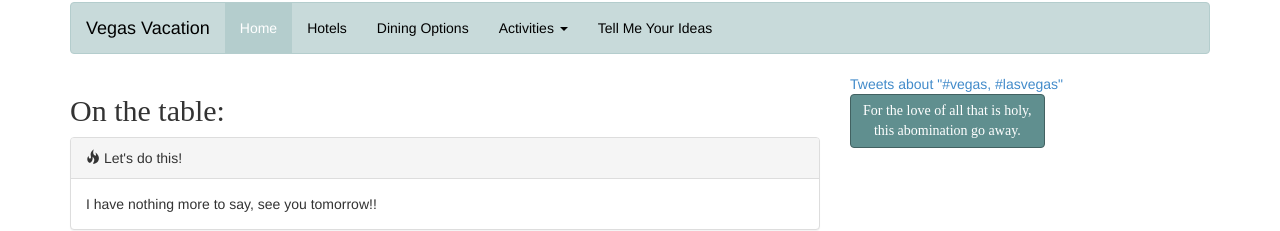
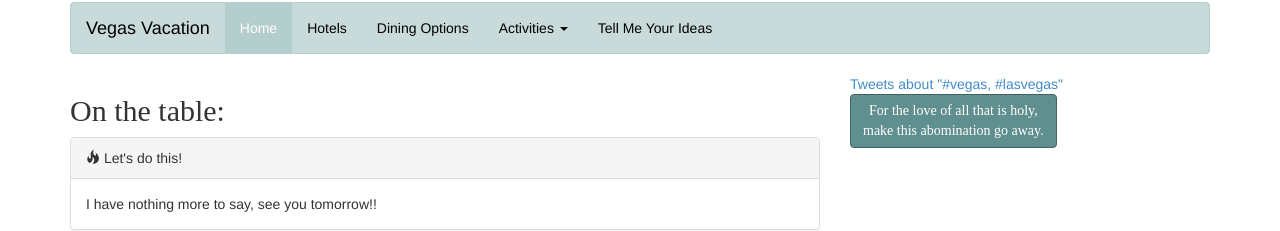
Before and after one commit to shawnaspoor/shawnaspoor.github.io, a plain HTML site: page index.html in a window 1280 px wide. Shown: the part 424-655 px from the top of the page. Drawn offline with nearby package versions, Linux system fonts and the light colour scheme; a script that the page names is missing; a web font is replaced by a local one.

Commit message:
fixed a typo on the homepage

```diff
--- a/index.html
+++ b/index.html
@@ -167,7 +167,7 @@
 
 
           	<button type="button" class="btn btn-secondary" id="no-twitter-button">
-              For the love of all that is holy, <br /> this abomination go away.</button>
+              For the love of all that is holy, <br /> make this abomination go away.</button>
 
 
 			</aside>
```
